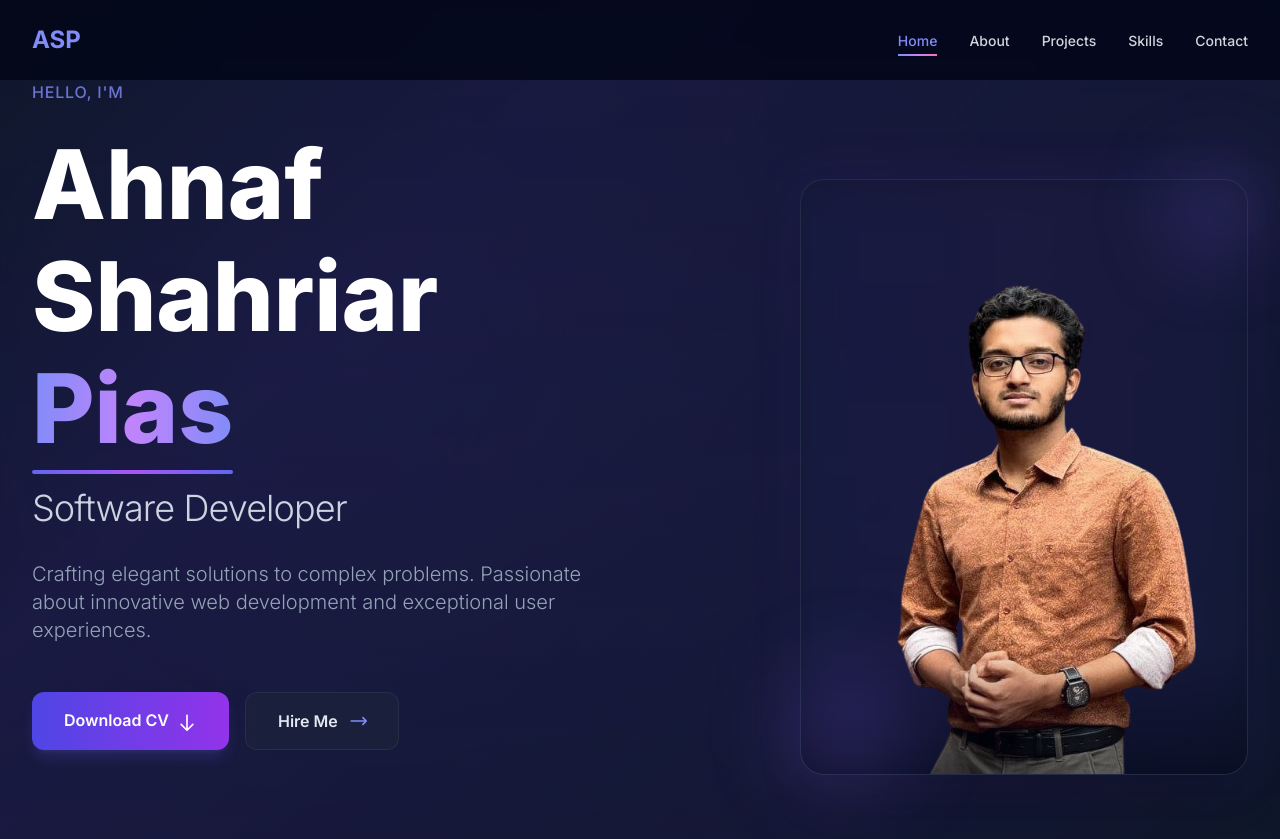
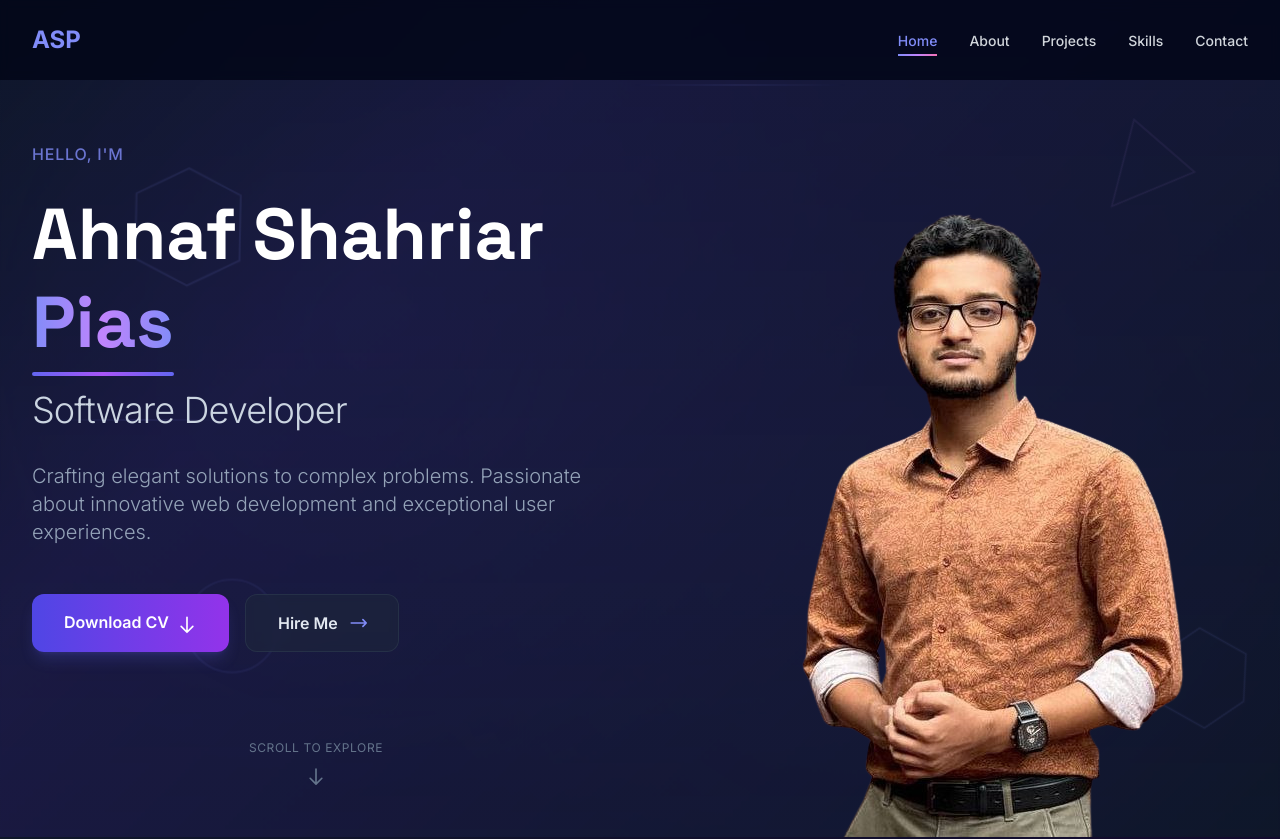
Before and after one commit to A-Piyas-04/My_Portfoilo, a Next.js app: page / in a window 1280 px wide. Shown: the top 839 px of the page. Built offline with nearby package versions, Linux system fonts and the light colour scheme.

Commit message:
Enhance layout and typography in HeroSection; introduce Space Grotesk font for improved text styling, add geometric shapes for dynamic background effects, and refine profile image presentation for a cleaner look.

```diff
--- a/app/layout.jsx
+++ b/app/layout.jsx
@@ -1,7 +1,12 @@
 import './globals.css'
-import { Inter } from 'next/font/google'
+import { Inter, Space_Grotesk } from 'next/font/google'
 
 const inter = Inter({ subsets: ['latin'] })
+const spaceGrotesk = Space_Grotesk({
+  subsets: ['latin'],
+  variable: '--font-space-grotesk',
+  weight: ['400', '500', '600', '700'],
+})
 
 export const metadata = {
   title: 'Ahnaf Shahriar Pias - Software Developer',
@@ -18,7 +23,7 @@ export const metadata = {
 export default function RootLayout({ children }) {
   return (
     <html lang="en" className="scroll-smooth">
-      <body className={inter.className}>
+      <body className={`${inter.className} ${spaceGrotesk.variable}`}>
         {children}
       </body>
     </html>
--- a/components/HeroSection.jsx
+++ b/components/HeroSection.jsx
@@ -56,13 +56,23 @@ export default function HeroSection() {
   const name = "Ahnaf Shahriar Pias"
   const nameWords = name.split(' ')
 
+  // Geometric shapes for background - increased visibility
+  const geometricShapes = [
+    { type: 'hexagon', x: '10%', y: '20%', size: 120, delay: 0 },
+    { type: 'triangle', x: '85%', y: '15%', size: 100, delay: 0.5 },
+    { type: 'circle', x: '15%', y: '70%', size: 80, delay: 1 },
+    { type: 'hexagon', x: '90%', y: '75%', size: 100, delay: 1.5 },
+    { type: 'line', x: '50%', y: '10%', width: 200, delay: 0.3 },
+    { type: 'line', x: '5%', y: '50%', width: 150, delay: 0.8 },
+  ]
+
   return (
     <section
       id="home"
       className="min-h-screen flex items-center justify-center relative overflow-hidden pt-20"
     >
       {/* Subtle glassmorphism background */}
-      <div className="absolute inset-0">
+      <div className="absolute inset-0 z-0">
         {/* Base gradient - softer and more subtle */}
         <div
           className="absolute inset-0 bg-gradient-to-br from-slate-950 via-indigo-950/50 to-slate-950"
@@ -96,9 +106,130 @@ export default function HeroSection() {
         />
       </div>
 
+      {/* Futuristic Geometric Shapes - Fixed visibility */}
+      <div className="absolute inset-0 overflow-hidden pointer-events-none z-[1]">
+        {/* Hexagons */}
+        {geometricShapes.filter(s => s.type === 'hexagon').map((shape, i) => (
+          <motion.div
+            key={`hex-${i}`}
+            className="absolute"
+            style={{
+              left: shape.x,
+              top: shape.y,
+              width: shape.size,
+              height: shape.size,
+            }}
+            initial={{ opacity: 0, scale: 0 }}
+            animate={{
+              opacity: [0.25, 0.35, 0.25],
+              scale: [1, 1.1, 1],
+              rotate: [0, 360],
+            }}
+            transition={{
+              duration: 20 + i * 5,
+              repeat: Infinity,
+              delay: shape.delay,
+            }}
+          >
+            <svg width={shape.size} height={shape.size} viewBox="0 0 100 100" className="text-indigo-400/30">
+              <polygon
+                points="50,5 90,25 90,75 50,95 10,75 10,25"
+                fill="none"
+                stroke="currentColor"
+                strokeWidth="1.5"
+              />
+            </svg>
+          </motion.div>
+        ))}
+
+        {/* Triangles */}
+        {geometricShapes.filter(s => s.type === 'triangle').map((shape, i) => (
+          <motion.div
+            key={`tri-${i}`}
+            className="absolute"
+            style={{
+              left: shape.x,
+              top: shape.y,
+              width: shape.size,
+              height: shape.size,
+            }}
+            initial={{ opacity: 0 }}
+            animate={{
+              opacity: [0.2, 0.3, 0.2],
+              rotate: [0, -360],
+            }}
+            transition={{
+              duration: 25 + i * 5,
+              repeat: Infinity,
+              delay: shape.delay,
+            }}
+          >
+            <svg width={shape.size} height={shape.size} viewBox="0 0 100 100" className="text-purple-400/30">
+              <polygon
+                points="50,10 90,90 10,90"
+                fill="none"
+                stroke="currentColor"
+                strokeWidth="1.5"
+              />
+            </svg>
+          </motion.div>
+        ))}
+
+        {/* Circles */}
+        {geometricShapes.filter(s => s.type === 'circle').map((shape, i) => (
+          <motion.div
+            key={`circle-${i}`}
+            className="absolute rounded-full border-2 border-indigo-400/25"
+            style={{
+              left: shape.x,
+              top: shape.y,
+              width: shape.size,
+              height: shape.size,
+              transform: 'translate(-50%, -50%)',
+            }}
+            animate={{
+              opacity: [0.2, 0.3, 0.2],
+              scale: [1, 1.2, 1],
+            }}
+            transition={{
+              duration: 15 + i * 3,
+              repeat: Infinity,
+              delay: shape.delay,
+            }}
+          />
+        ))}
+
+        {/* Lines */}
+        {geometricShapes.filter(s => s.type === 'line').map((shape, i) => (
+          <motion.div
+            key={`line-${i}`}
+            className="absolute"
+            style={{
+              left: shape.x,
+              top: shape.y,
+              width: shape.width,
+              height: '2px',
+              transform: 'translate(-50%, -50%)',
+            }}
+            initial={{ opacity: 0, scaleX: 0 }}
+            animate={{
+              opacity: [0.2, 0.35, 0.2],
+              scaleX: [1, 1.2, 1],
+            }}
+            transition={{
+              duration: 10 + i * 2,
+              repeat: Infinity,
+              delay: shape.delay,
+            }}
+          >
+            <div className="w-full h-full bg-gradient-to-r from-transparent via-indigo-400/30 to-transparent" />
+          </motion.div>
+        ))}
+      </div>
+
       {/* Subtle grid pattern */}
       <div
-        className="absolute inset-0 opacity-[0.03]"
+        className="absolute inset-0 opacity-[0.03] z-[1]"
         style={{
           backgroundImage: 'linear-gradient(rgba(99, 102, 241, 0.1) 1px, transparent 1px), linear-gradient(90deg, rgba(99, 102, 241, 0.1) 1px, transparent 1px)',
           backgroundSize: '60px 60px',
@@ -129,9 +260,10 @@ export default function HeroSection() {
               </motion.p>
             </motion.div>
 
-            {/* Name - Text reveal animation */}
+            {/* Name - Reduced size with unique font */}
             <motion.h1
-              className="text-5xl md:text-6xl lg:text-7xl xl:text-8xl font-extrabold leading-tight"
+              className="text-4xl md:text-5xl lg:text-6xl xl:text-7xl font-bold leading-tight"
+              style={{ fontFamily: 'var(--font-space-grotesk), sans-serif' }}
               variants={itemVariants}
             >
               <span className="flex flex-wrap gap-3 md:gap-4 justify-center lg:justify-start">
@@ -283,22 +415,16 @@ export default function HeroSection() {
             </motion.div>
           </motion.div>
 
-          {/* Profile Image - Right Side */}
+          {/* Profile Image - Right Side - Larger size, no borders */}
           <motion.div
             initial={{ opacity: 0, scale: 0.95 }}
             animate={{ opacity: 1, scale: 1 }}
             transition={{ duration: 1, delay: 0.6, ease: [0.22, 1, 0.36, 1] }}
             className="relative flex justify-center lg:justify-end"
           >
-            {/* Refined Image Card with glassmorphism */}
-            <div className="relative w-full max-w-md">
-              {/* Outer glow ring */}
-              <div className="absolute -inset-1 bg-gradient-to-r from-indigo-600/20 via-purple-600/20 to-indigo-600/20 rounded-3xl blur-xl opacity-50" />
-
-              {/* Main card */}
-              <div className="relative rounded-3xl overflow-hidden border border-slate-700/50 bg-slate-900/30 backdrop-blur-sm shadow-2xl">
-                {/* Profile Image */}
-                <div className="relative aspect-[3/4] w-full">
+            {/* Just the image - no borders, boxes, or decorative elements - larger size */}
+            <div className="relative w-full max-w-xl lg:max-w-2xl">
+              <div className="relative aspect-[3/4] w-full rounded-2xl overflow-hidden">
                 <Image
                   src="/images/dp.jpg"
                   alt="Ahnaf Shahriar Pias"
@@ -307,14 +433,6 @@ export default function HeroSection() {
                   priority
                 />
               </div>
-
-                {/* Subtle gradient overlay at bottom */}
-                <div className="absolute bottom-0 left-0 right-0 h-32 bg-gradient-to-t from-slate-950/50 to-transparent pointer-events-none" />
-              </div>
-
-              {/* Decorative corner accent */}
-              <div className="absolute -top-4 -right-4 w-24 h-24 bg-gradient-to-br from-indigo-500/20 to-purple-500/20 rounded-full blur-2xl" />
-              <div className="absolute -bottom-4 -left-4 w-32 h-32 bg-gradient-to-tr from-purple-500/20 to-indigo-500/20 rounded-full blur-2xl" />
             </div>
           </motion.div>
         </div>
```
Lines whose indentation alone changed are shown as unchanged.
